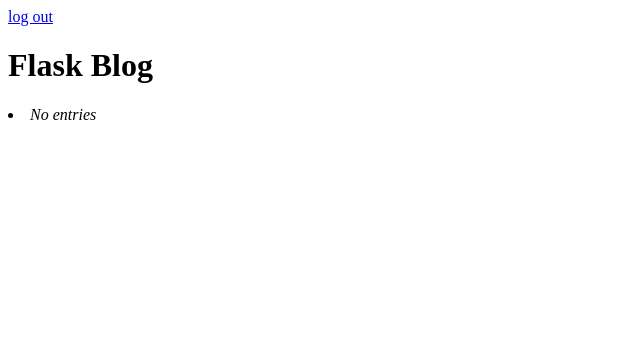
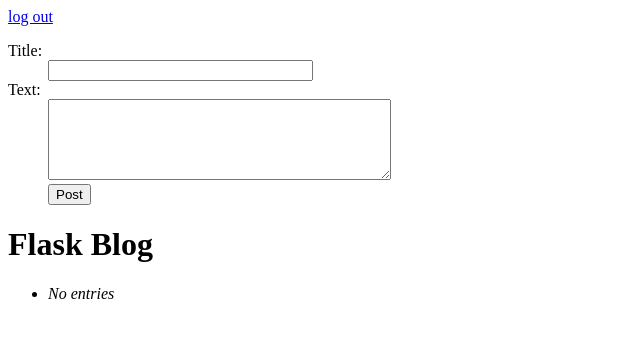
Before and after one commit to andrewjprice/flask-blog, a Flask app: page / in a window 1280 px wide. Shown: the top 338 px of the page, without its empty margins (0-640 px from the left). Run offline with Flask 2, Linux system fonts and the light colour scheme; the visitor is signed in with stand-in values (Sample User, id 1); data that the repository does not hold is empty.

Commit message:
add posts

```diff
--- a/app.py
+++ b/app.py
@@ -66,6 +66,18 @@
     flash('Successfully logged out')
     return redirect(url_for('index'))
 
+@app.route('/posts', methods=['POST'])
+def create():
+    if not session.get('logged_in'):
+        abort(401)
+    db = get_db()
+    db.execute(
+        'insert into posts (title, body) values (?, ?)',
+        [request.form['title'], request.form['body']]
+    )
+    db.commit()
+    flash('Successfully created new post')
+    return redirect(url_for('index'))
 
 if __name__ == '__main__':
     init_db()
--- a/templates/index.html
+++ b/templates/index.html
@@ -23,10 +23,29 @@
   {% for message in get_flashed_messages() %}
     <div class="flash">{{ message }}</div>
   {% endfor %}
+  {% block body %}{% endblock %}
+
+  {% if session.logged_in %}
+    <form action="{{ url_for('create') }}" method="post">
+      <dl>
+        <dt>Title:</dt>
+        <dd><input type="text" size="30" name="title"></dd>
+        <dt>Text:</dt>
+        <dd><textarea name="body" rows="5" cols="40"></textarea></dd>
+        <dd><input type="submit" value="Post"></dd>
+      </dl>
+    </form>
+  {% endif %}
 
   <div>
     <h1>Flask Blog</h1>
-    <li><em>No entries</em></li>
+    <ul>
+      {% for post in posts %}
+        <li><h2>{{ post.title }}</h2>{{ post.body|safe }}</li>
+      {% else %}
+        <li><em>No entries</em></li>
+      {% endfor %}
+      </ul>
   </div>
 
 </body>
```
Also changed, not shown: app-test.py (+13 -0 lines), blog.db.
